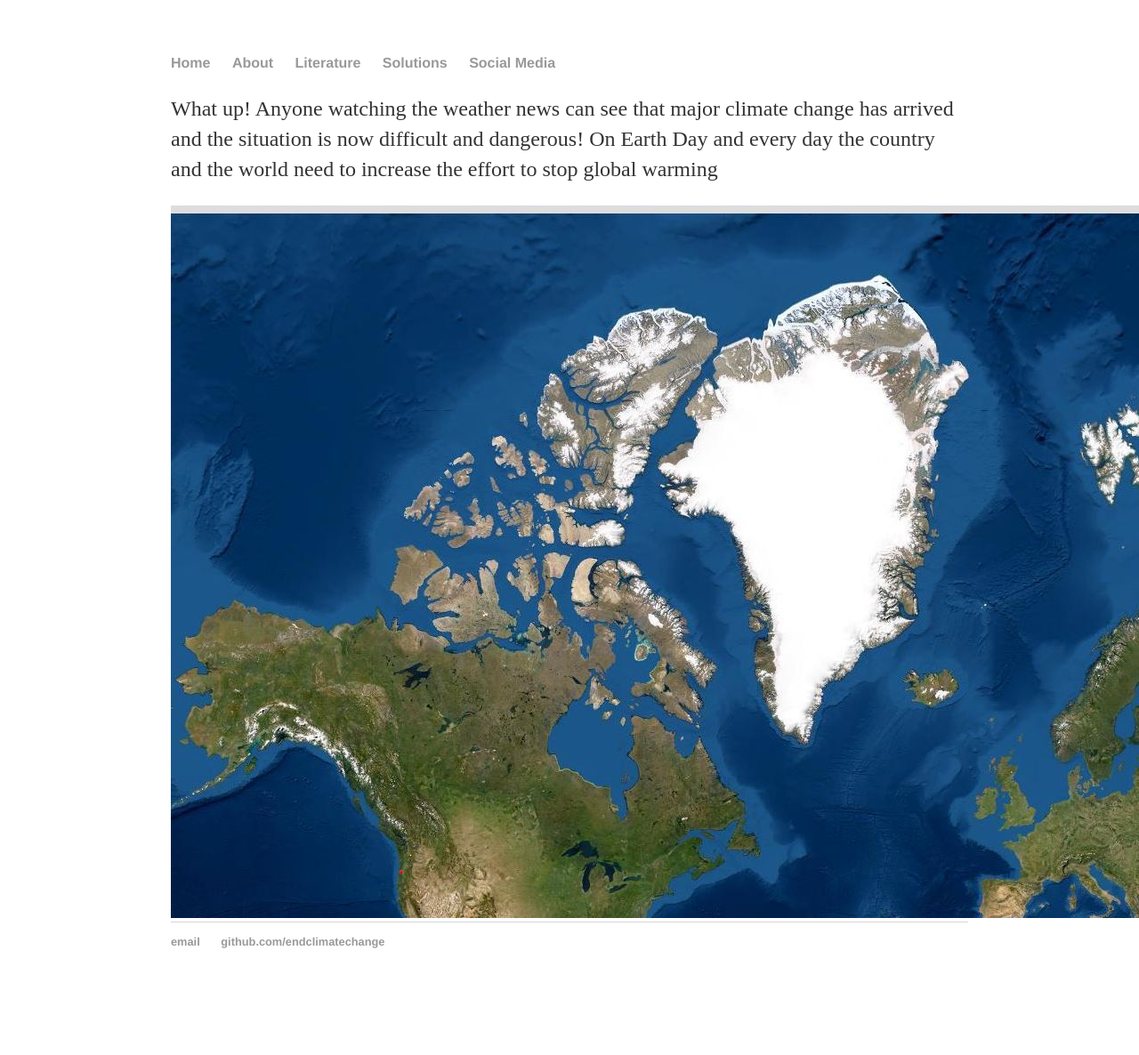
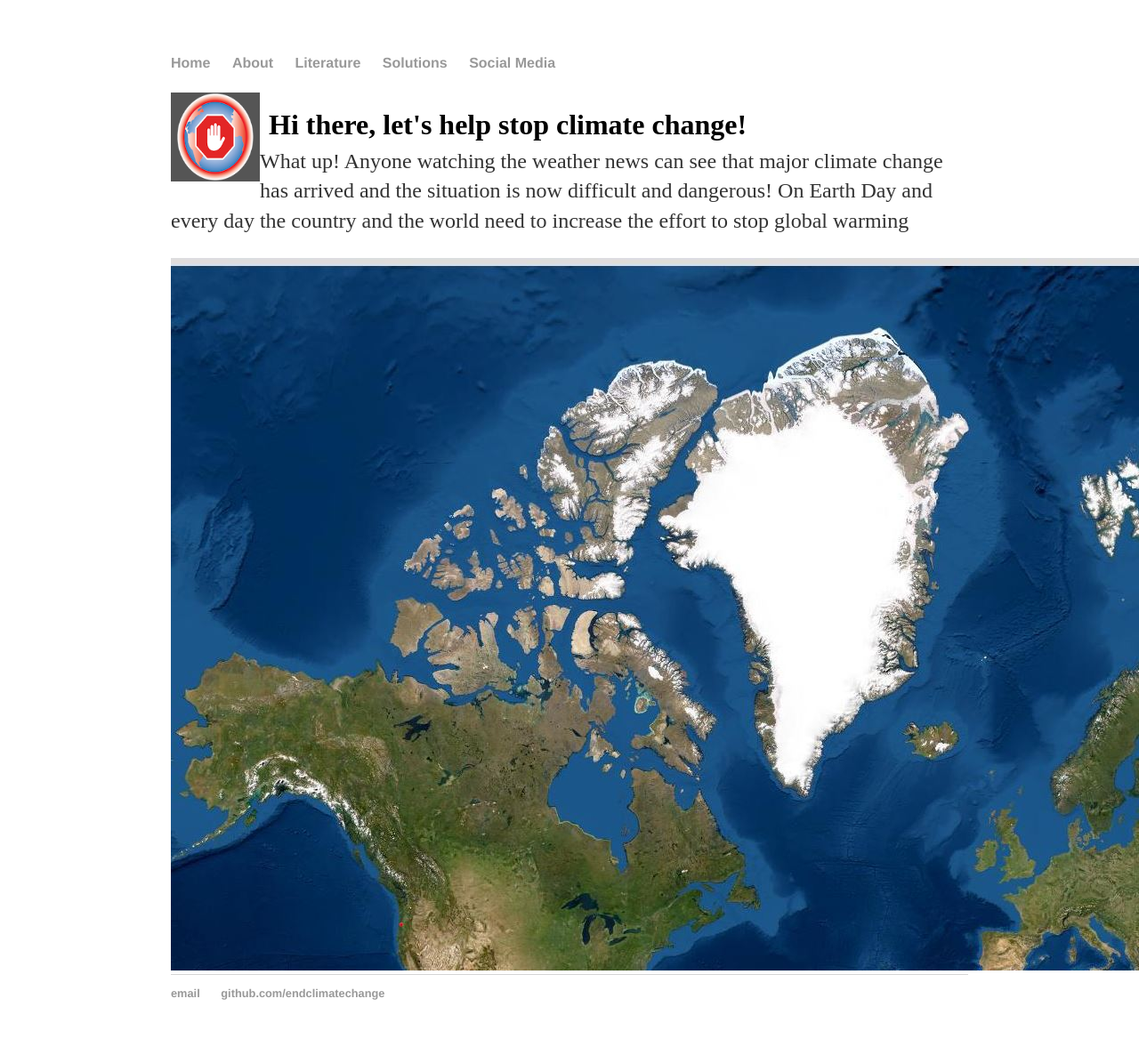
Before and after one commit to endclimatechange/endclimatechange.github.io, a Jekyll site: the page built from index.html, in a window 1280 px wide. Shown: the whole page at 89% size. Built offline with Jekyll 4.4.1, drawn with Linux system fonts in a browser that asks for light colours; before the commit the page ends 1128 px from its top, so only the background shows below that.

Commit message:
Update index.html

```diff
--- a/index.html
+++ b/index.html
@@ -2,13 +2,13 @@
 layout: default
 title: Stop the madness
 ---
-<style>
+
 <div class="header">
   <img src="images/ClimateLogo.png" alt="logo" />
-  <h1>My website name</h1>
+  <h1>Hi there, let's help stop climate change!</h1>
 </div>
 
-
+<style>
 </style>
 <!--
 		<div class="blurb">
```
